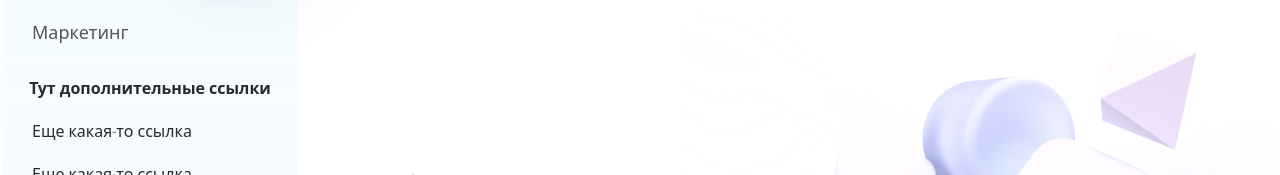
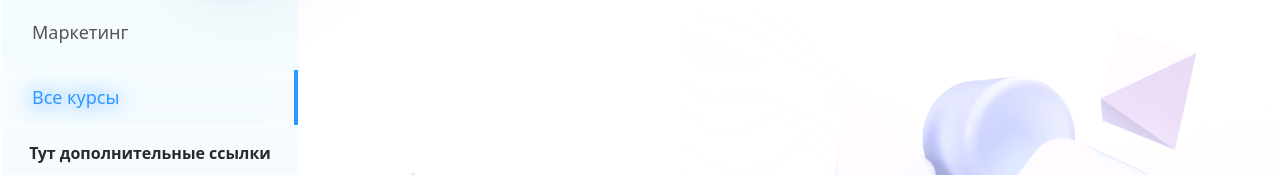
Before and after one commit to TearsOprah/react-courses-frontend, a React (Create React App) app: page / in a window 1280 px wide. Shown: the part 337-512 px from the top of the page. Built offline with nearby package versions, Linux system fonts and the light colour scheme; no server answers.

Commit message:
feat: добавил категорию 'Все курсы'

```diff
--- a/src/components/App/App.js
+++ b/src/components/App/App.js
@@ -10,7 +10,7 @@ import ItemPopup from "../ItemPopup/ItemPopup";
 function App() {
 
   // выбор активной категории
-  const [activeIndexCategory, setActiveIndexCategory] = useState(false)
+  const [activeIndexCategory, setActiveIndexCategory] = useState(5)
   const onClickCategory = (index) => {
     setActiveIndexCategory(index)
   }
@@ -33,7 +33,6 @@ function App() {
   return (
     <div className="App">
       <Header />
-      // прокидываем стейт категории с функцией в Categories сквозь Menu
       <Menu activeIndexCategory={activeIndexCategory} onClickCategory={(index) => onClickCategory(index)} />
       <Items onItemClick={handleItemClick} activeIndexCategory={activeIndexCategory} />
       <Background />
--- a/src/components/Categories/Categories.jsx
+++ b/src/components/Categories/Categories.jsx
@@ -8,6 +8,7 @@ export default function Categories({ activeIndexCategory, onClickCategory }) {
     'Разработка',
     'Иностранные языки',
     'Маркетинг',
+    'Все курсы',
   ]
 
   return (
--- a/src/components/Items/Items.jsx
+++ b/src/components/Items/Items.jsx
@@ -11,14 +11,14 @@ export default function Items(props) {
     1: 'animation',
     2: 'development',
     3: 'language',
-    4: 'marketing'
+    4: 'marketing',
   }
 
   // пустой массив изначально, после обращения к api -> заменяем полученными данными
   const [items, setItems] = useState([])
   // получаем массив с курсами, следим за изменение активной категории
   useEffect(() => {
-    fetch(`http://localhost:4000/courses/${props.activeIndexCategory === false ? '' : `${categoriesId[props.activeIndexCategory]}`}`)
+    fetch(`http://localhost:4000/courses/${props.activeIndexCategory === 5 ? '' : `${categoriesId[props.activeIndexCategory]}`}`)
       .then(res => res.json())
       .then(data => {
         // заменяем полученными данными
```
